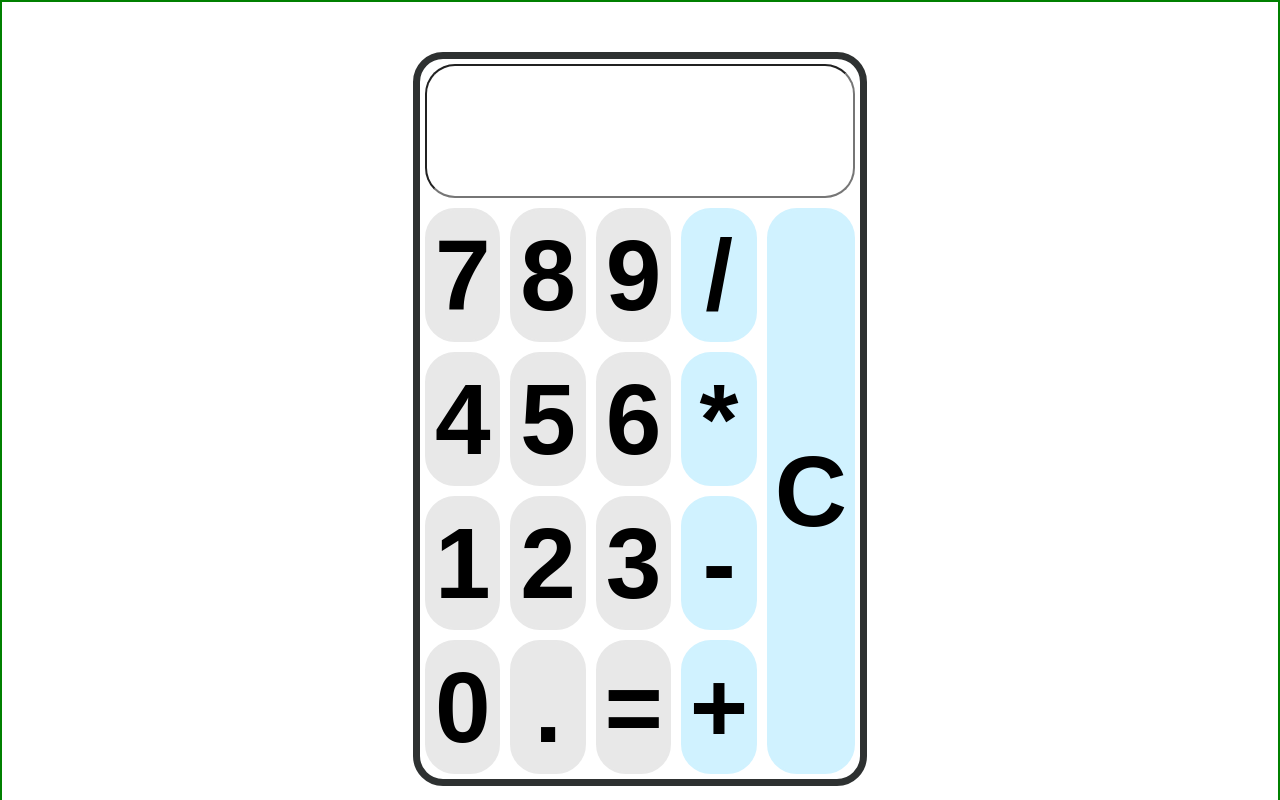
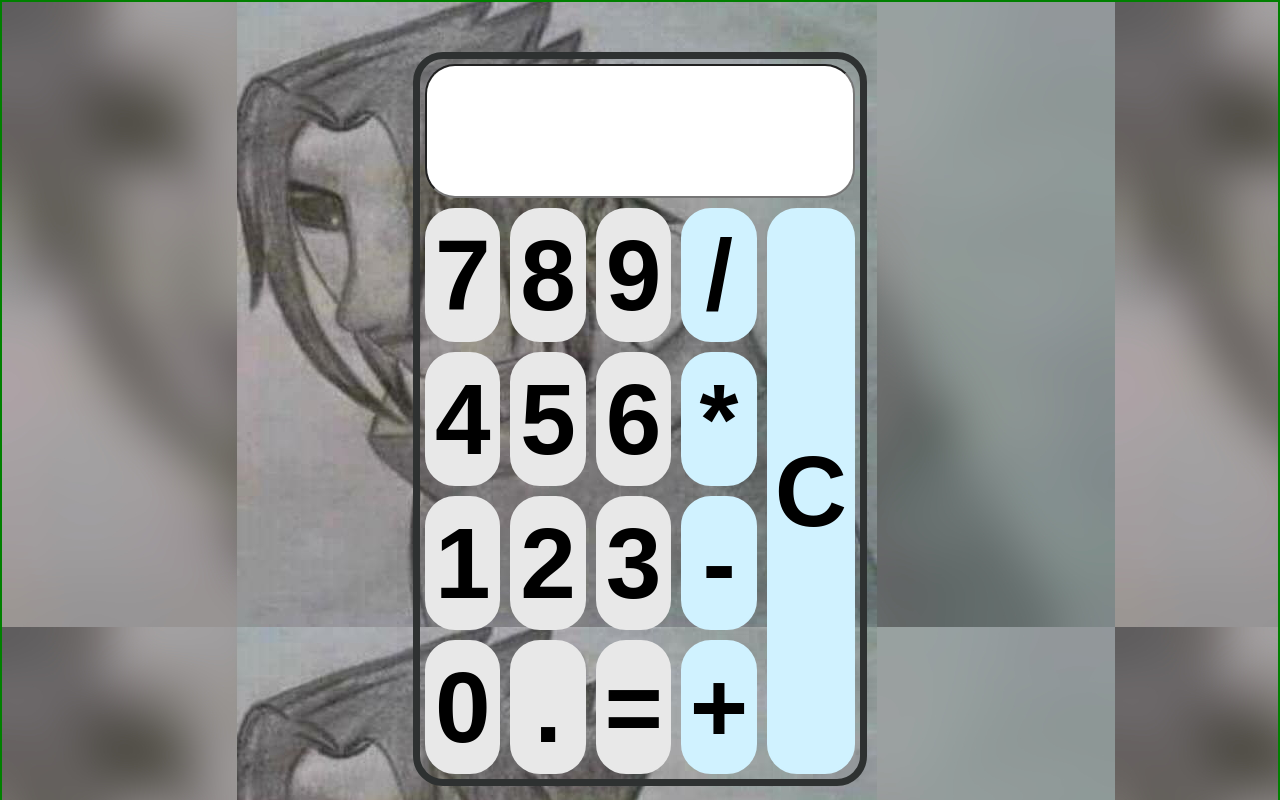
Before and after one commit to VadimSchmitz/react-calculator, a React (Create React App) app: page / in a window 1280 px wide. Built offline with nearby package versions, Linux system fonts and the light colour scheme.

Commit message:
version 1.0.1

```diff
--- a/src/index.css
+++ b/src/index.css
@@ -1,7 +1,8 @@
 html, body, #root, .App {
   height: 100%;
   overflow: hidden;
-  margin:0px
+  margin:0px;
+  background:url(./background.jpg);
 }
 
 .light-grey {
```
Also changed, not shown: src/background.jpg (added).
